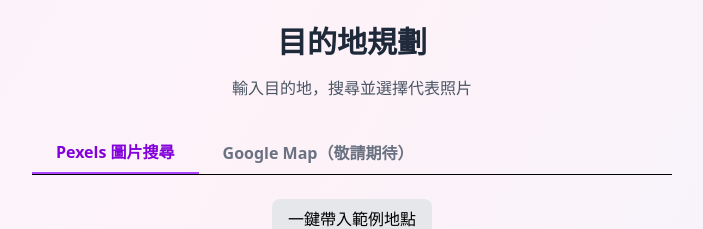
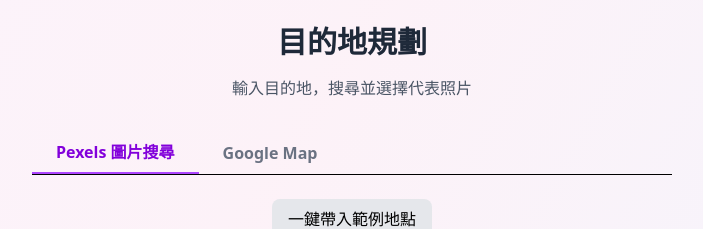
Before and after one commit to Youngger9765/AI-Outfit, a Next.js app: page / in a window 1280 px wide. Shown: the part 1100-1329 px from the top of the page, without its empty margins (288-991 px from the left). Built offline with nearby package versions, Linux system fonts and the light colour scheme.

Commit message:
docs: 2024/06/09 完成 Google Map 目的地搜尋與地點照片功能，並記錄相關技術優化

```diff
--- a/src/app/TravelOutfitCore.tsx
+++ b/src/app/TravelOutfitCore.tsx
@@ -791,7 +791,7 @@ const TravelOutfitCore = () => {
               className={`px-6 py-2 font-bold ${destinationTab === 'google' ? 'border-b-2 border-blue-500 text-blue-700' : 'text-gray-500'}`}
               onClick={() => setDestinationTab('google')}
             >
-              Google Map（敬請期待）
+              Google Map
             </button>
           </div>
           {destinationTab === 'pexels' && (
```
Also changed, not shown: 1 other file (tests, documents, lock files or other folders).
